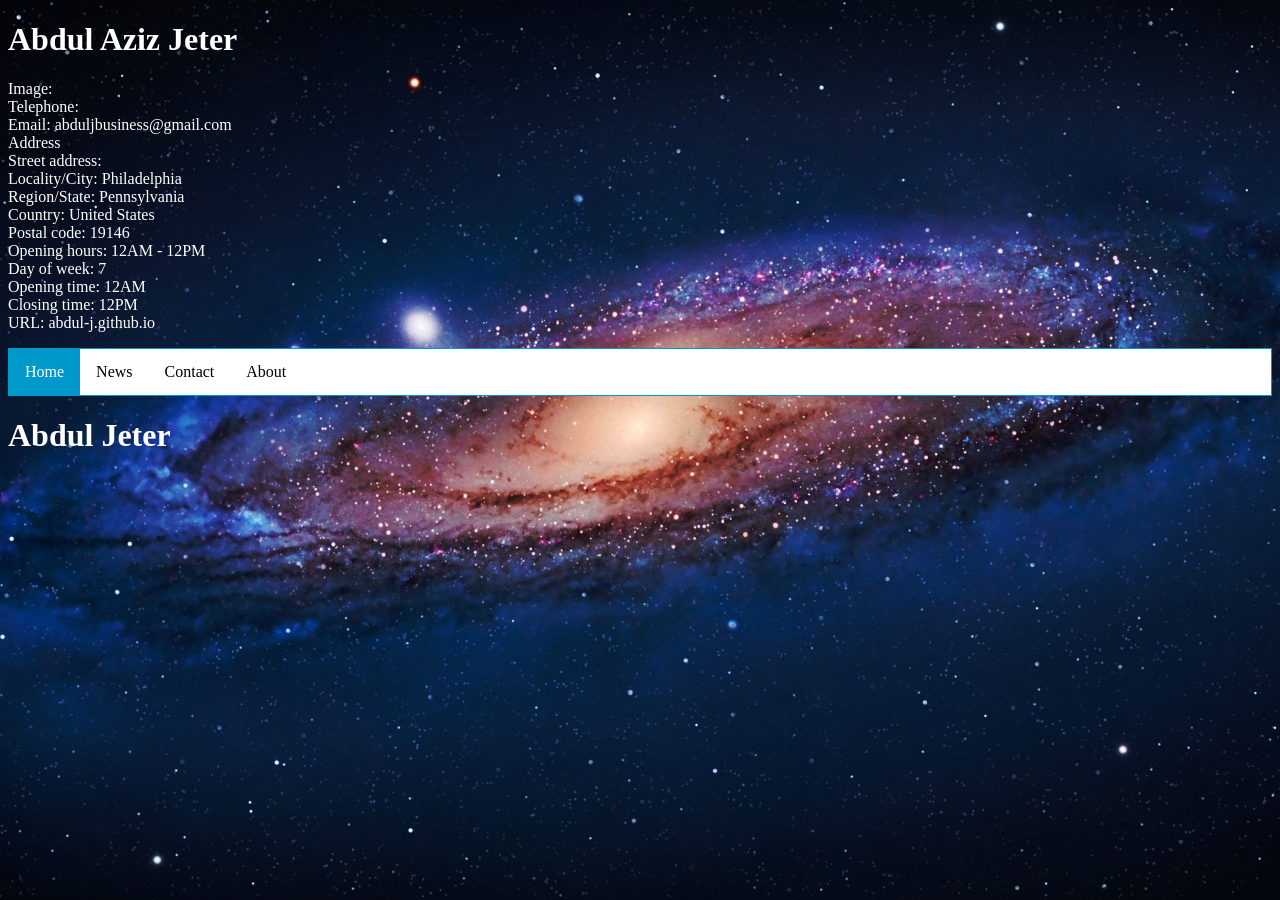
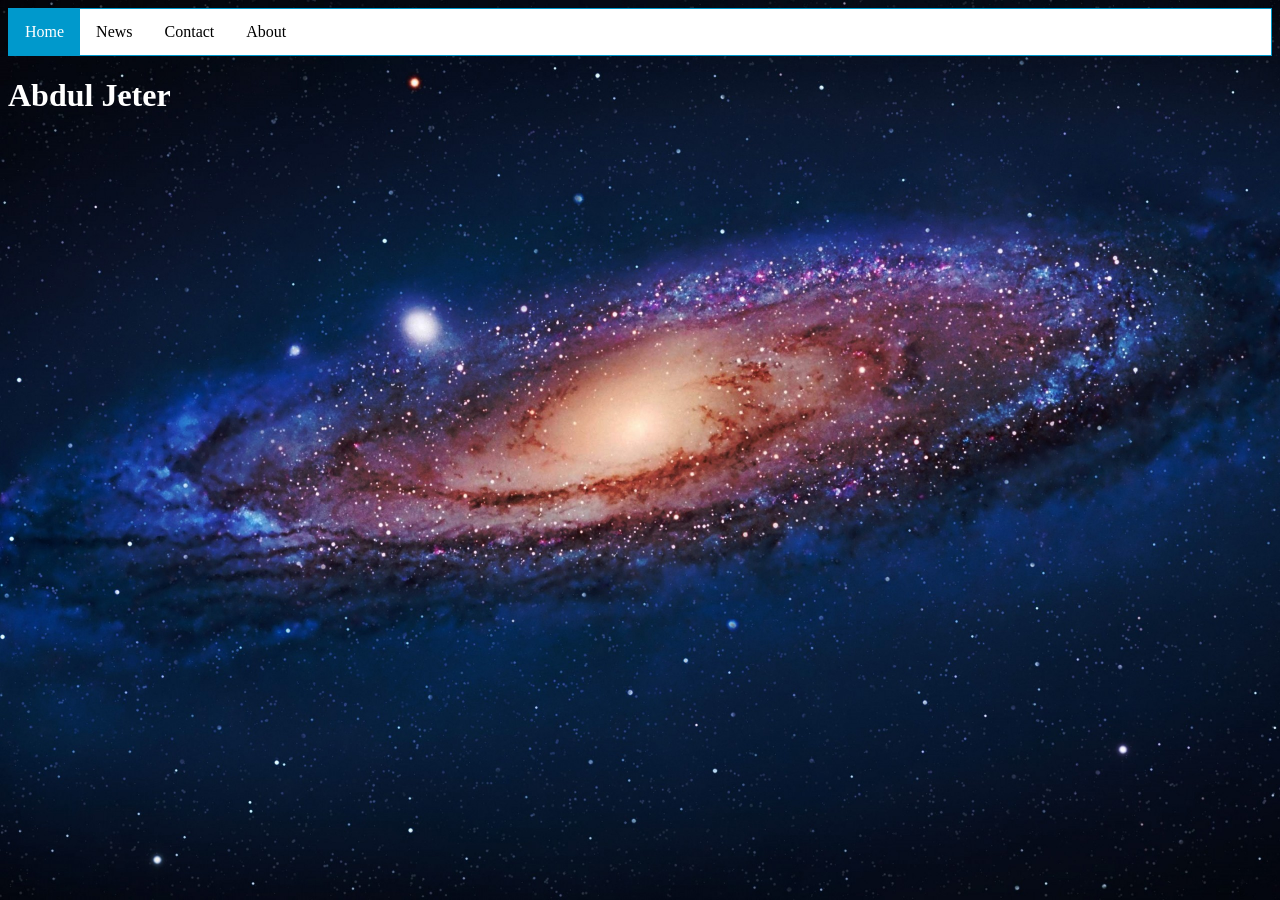
Before and after one commit to abdul-j/abdul-j.github.i, a Jekyll site: the page built from index.html, in a window 1280 px wide. Built offline with Jekyll 4.4.1, drawn with Linux system fonts in a browser that asks for light colours.

Commit message:
Update default.html

```diff
--- a/_layouts/default.html
+++ b/_layouts/default.html
@@ -1,6 +1,6 @@
-
 <!DOCTYPE html> <!-- Microdata markup added by Google Structured Data Markup Helper. -->
-<html><head>
+ <html>
+  <head>
     <meta charset="UTF-8">
     <meta name="description" content="Abdul Jeter">
     <meta name="keywords" content="abdul, Abdul, jeter, Jeter, Abdul Jeter, abdul jeter, github, abdul-j.github.io, abdul-j">
@@ -8,62 +8,12 @@
     <meta name="viewport" content="width=device-width, initial-scale=1.0">
     <title>{{ page.title }}</title>
     <link rel="stylesheet" href="css/style.css">
-   {% seo %}</head><body>
-<span itemscope itemtype="http://schema.org/LocalBusiness"><h1 itemprop="name">Abdul Aziz Jeter</h1>
-<script src="js/scripts.js"></script>
-<p>
-Image:
+    {% seo %}
+   </head>
+   <body>
+    <script src="js/scripts.js">
+    </script>
 
- <br/>
-Telephone:
-
- <br/>
-Email:
-<span itemprop="email">abduljbusiness@gmail.com</span>
-	<br/>
-
-Address
-
- <br/>
-Street address:
-	<br/>
-
-Locality/City:
-<span itemprop="address" itemscope itemtype="http://schema.org/PostalAddress">
-<span itemprop="addressLocality">Philadelphia</span>
-
- <br/>
-Region/State:
-<span itemprop="addressRegion">Pennsylvania</span>
-
- <br/>
-Country:
-<span itemprop="addressCountry">United States</span>
-	<br/>
-
-Postal code:
-<span itemprop="postalCode">19146</span>
-	</span><br/>
-
-Opening hours: 12AM - 12PM
-
- <br/>
-Day of week:
-<span itemprop="openingHoursSpecification" itemscope itemtype="http://schema.org/OpeningHoursSpecification">
-<span itemprop="dayOfWeek" itemscope itemtype="http://schema.org/DayOfWeek">
-<span itemprop="name">7</span>
-	</span></span><br/>
-
-Opening time: 12AM
-	<br/>
-
-Closing time: 12PM
-	<br/>
-
-URL:
-<span itemprop="url">abdul-j.github.io</span>
-	<br/>
-</p></span>
 			{{ content }}
 
    </body>
```
Lines whose indentation alone changed are shown as unchanged.
